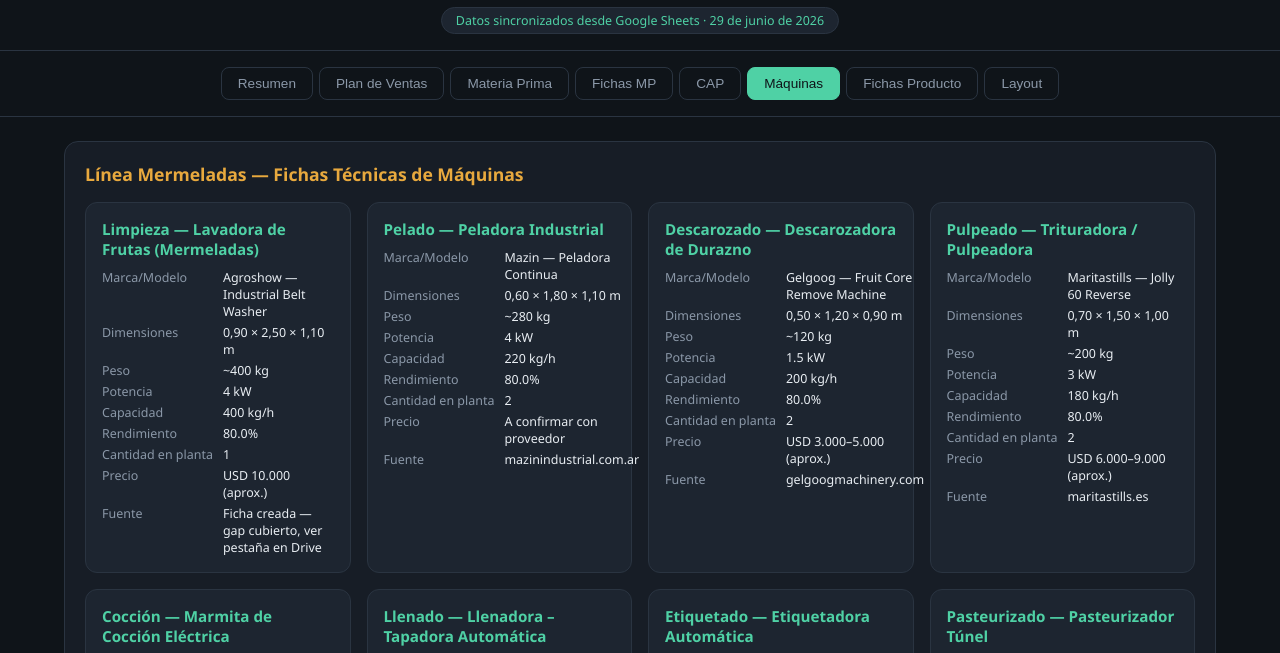
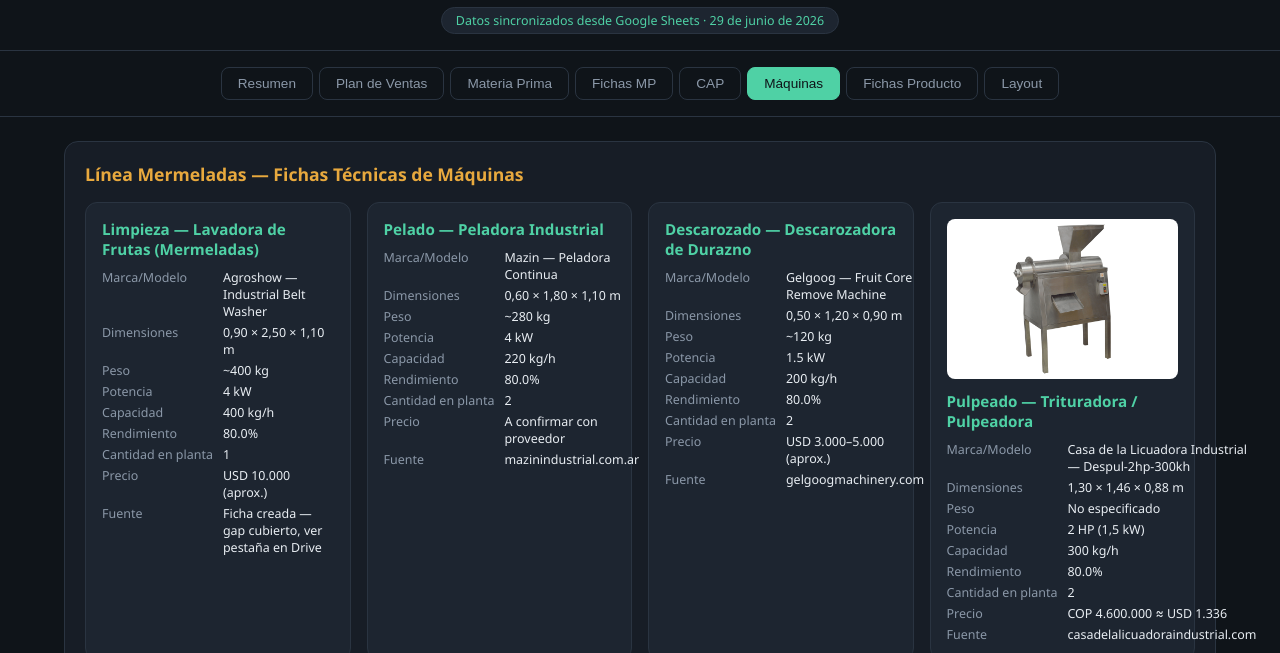
Before and after one commit to coordinacionsgi-prog/ecodulce-dashboard, a plain HTML site: page index.html in a window 1280 px wide. Both pictures are taken after a click on the button "Máquinas". Shown: the part 102-755 px from the top of the page. Drawn offline with nearby package versions, Linux system fonts and the light colour scheme.

Commit message:
Fichas de máquinas con foto + corrección Pulpeadora (VORAN→Despulpadora real) + automatización vía Apps Script/GitHub Actions

```diff
--- a/app.js
+++ b/app.js
@@ -164,8 +164,13 @@
   document.getElementById('cap-tables').innerHTML = tables;
 }
 
+function fichaImg(m) {
+  if (!m.foto) return '';
+  return `<img src="${m.foto}" alt="${m.equipo || ''}" loading="lazy" onerror="this.style.display='none'">`;
+}
 function maquinaCard(m) {
   return `<div class="ficha">
+    ${fichaImg(m)}
     <h4>${m.seccion} — ${m.equipo}</h4>
     <dl>
       <dt>Marca/Modelo</dt><dd>${m.marca || '—'}</dd>
@@ -182,6 +187,7 @@
 }
 function auxCard(m) {
   return `<div class="ficha">
+    ${fichaImg(m)}
     <h4>${m.equipo}</h4>
     <dl>
       <dt>Dimensiones</dt><dd>${fmt(m.ancho,2)} × ${fmt(m.largo,2)} × ${fmt(m.alto,2)} m</dd>
--- a/data/data.json
+++ b/data/data.json
@@ -678,7 +678,8 @@
         "rendimiento": 0.8,
         "cantidad": 1.0,
         "precio": "USD 10.000 (aprox.)",
-        "fuente": "Ficha creada — gap cubierto, ver pestaña en Drive"
+        "fuente": "Ficha creada — gap cubierto, ver pestaña en Drive",
+        "foto": ""
       },
       {
         "seccion": "Pelado",
@@ -694,7 +695,8 @@
         "rendimiento": 0.8,
         "cantidad": 2.0,
         "precio": "A confirmar con proveedor",
-        "fuente": "mazinindustrial.com.ar"
+        "fuente": "mazinindustrial.com.ar",
+        "foto": ""
       },
       {
         "seccion": "Descarozado",
@@ -710,23 +712,25 @@
         "rendimiento": 0.8,
         "cantidad": 2.0,
         "precio": "USD 3.000–5.000 (aprox.)",
-        "fuente": "gelgoogmachinery.com"
+        "fuente": "gelgoogmachinery.com",
+        "foto": ""
       },
       {
         "seccion": "Pulpeado",
         "equipo": "Trituradora / Pulpeadora",
-        "marca": "Maritastills — Jolly 60 Reverse",
-        "ancho": 0.7,
-        "largo": 1.5,
-        "alto": 1.0,
-        "peso": "~200 kg",
-        "potencia": "3 kW",
-        "cap_teorica": "180",
+        "marca": "Casa de la Licuadora Industrial — Despul-2hp-300kh",
+        "ancho": 1.3,
+        "largo": 1.46,
+        "alto": 0.88,
+        "peso": "No especificado",
+        "potencia": "2 HP (1,5 kW)",
+        "cap_teorica": "300",
         "unidad": "kg/h",
         "rendimiento": 0.8,
         "cantidad": 2.0,
-        "precio": "USD 6.000–9.000 (aprox.)",
-        "fuente": "maritastills.es"
+        "precio": "COP 4.600.000 ≈ USD 1.336",
+        "fuente": "casadelalicuadoraindustrial.com",
+        "foto": "img/maquinas/despulpadora-2hp.png"
       },
       {
         "seccion": "Cocción",
@@ -742,7 +746,8 @@
         "rendimiento": 0.8,
         "cantidad": 1.0,
         "precio": "USD 10.000–15.000 (aprox.)",
-        "fuente": "coolvi.es"
+        "fuente": "coolvi.es",
+        "foto": ""
       },
       {
         "seccion": "Llenado",
@@ -758,7 +763,8 @@
         "rendimiento": 0.8,
         "cantidad": 1.0,
         "precio": "A confirmar con proveedor",
-        "fuente": "cadec.com.ar"
+        "fuente": "cadec.com.ar",
+        "foto": ""
       },
       {
         "seccion": "Etiquetado",
@@ -774,7 +780,8 @@
         "rendimiento": 0.8,
         "cantidad": 2.0,
         "precio": "A confirmar con proveedor",
-        "fuente": "cadec.com.ar"
+        "fuente": "cadec.com.ar",
+        "foto": ""
       },
       {
         "seccion": "Pasteurizado",
@@ -790,7 +797,8 @@
         "rendimiento": 0.8,
         "cantidad": 2.0,
         "precio": "USD 8.000–14.000 (aprox.)",
-        "fuente": "zonesun.com"
+        "fuente": "zonesun.com",
+        "foto": ""
       }
     ],
     "snacks": [
@@ -808,7 +816,8 @@
         "rendimiento": 0.8,
         "cantidad": 2.0,
         "precio": "USD 15.000 (aprox.)",
-        "fuente": "agroshow.info"
+        "fuente": "agroshow.info",
+        "foto": ""
       },
       {
         "seccion": "Pelado",
@@ -824,7 +833,8 @@
         "rendimiento": 0.8,
         "cantidad": 1.0,
         "precio": "A confirmar con proveedor",
-        "fuente": "vicmachine.com"
+        "fuente": "vicmachine.com",
+        "foto": ""
       },
       {
         "seccion": "Descarozado",
@@ -840,7 +850,8 @@
         "rendimiento": 0.8,
         "cantidad": 3.0,
         "precio": "USD 3.000–5.000 (aprox.)",
-        "fuente": "gelgoogmachinery.com"
+        "fuente": "gelgoogmachinery.com",
+        "foto": ""
       },
       {
         "seccion": "Cortado",
@@ -856,7 +867,8 @@
         "rendimiento": 0.8,
         "cantidad": 1.0,
         "precio": "USD 5.000–8.000 (aprox.)",
-        "fuente": "jegerings.com"
+        "fuente": "jegerings.com",
+        "foto": ""
       },
       {
         "seccion": "Deshidratado",
@@ -872,7 +884,8 @@
         "rendimiento": 0.85,
         "cantidad": 1.0,
         "precio": "USD 80.000–120.000 (por módulo)",
-        "fuente": "Alibaba / importación directa"
+        "fuente": "Alibaba / importación directa",
+        "foto": ""
       },
       {
         "seccion": "Envasado",
@@ -888,7 +901,8 @@
         "rendimiento": 0.8,
         "cantidad": 1.0,
         "precio": "USD 12.000–18.000 (aprox.)",
-        "fuente": "weigmastore.com"
+        "fuente": "weigmastore.com",
+        "foto": ""
       }
     ],
     "auxiliares": [
@@ -899,7 +913,8 @@
         "largo": 4.5,
         "alto": 1.1,
         "cantidad": 1.0,
-        "fuente": "zonesunpack.com"
+        "fuente": "zonesunpack.com",
+        "foto": ""
       },
       {
         "seccion": "Detector de Metales",
@@ -908,7 +923,8 @@
         "largo": 1.5,
         "alto": 0.9,
         "cantidad": 1.0,
-        "fuente": "egecol.com"
+        "fuente": "egecol.com",
+        "foto": ""
       },
       {
         "seccion": "Cámara Frigorífica",
@@ -917,7 +933,8 @@
         "largo": 6.0,
         "alto": 2.5,
         "cantidad": 1.0,
-        "fuente": "MercadoLibre MLA-1676401300"
+        "fuente": "MercadoLibre MLA-1676401300",
+        "foto": ""
       },
       {
         "seccion": "Refractómetro Digital",
@@ -926,7 +943,8 @@
         "largo": 0.125,
         "alto": 0.046,
         "cantidad": 2.0,
-        "fuente": "—"
+        "fuente": "—",
+        "foto": ""
       },
       {
         "seccion": "Medidor de pH",
@@ -935,7 +953,8 @@
         "largo": 0.15,
         "alto": 0.02,
         "cantidad": 2.0,
-        "fuente": "—"
+        "fuente": "—",
+        "foto": ""
       },
       {
         "seccion": "Higrómetro Digital",
@@ -944,7 +963,8 @@
         "largo": null,
         "alto": null,
         "cantidad": 3.0,
-        "fuente": "—"
+        "fuente": "—",
+        "foto": ""
       },
       {
         "seccion": "Termómetro Digital con Sonda",
@@ -953,7 +973,8 @@
         "largo": null,
         "alto": null,
         "cantidad": 3.0,
-        "fuente": "—"
+        "fuente": "—",
+        "foto": ""
       },
       {
         "seccion": "Cestas Ventiladas para Frutas",
@@ -962,7 +983,8 @@
         "largo": 0.6,
         "alto": 0.115,
         "cantidad": 125.0,
-        "fuente": "Proveedor local"
+        "fuente": "Proveedor local",
+        "foto": ""
       }
     ]
   },
--- a/index.html
+++ b/index.html
@@ -50,6 +50,7 @@
   .ficha dl{margin:0;display:grid;grid-template-columns:auto 1fr;gap:4px 10px;font-size:.78rem;}
   .ficha dt{color:var(--muted);white-space:nowrap;}
   .ficha dd{margin:0;}
+  .ficha img{display:block;width:100%;max-height:160px;object-fit:contain;background:#fff;border-radius:8px;margin-bottom:12px;}
 </style>
 </head>
 <body>
```
Also changed, not shown: data/fichas-tecnicas.csv (+32 -32 lines), img/maquinas/despulpadora-2hp.png (added), 3 other files.
